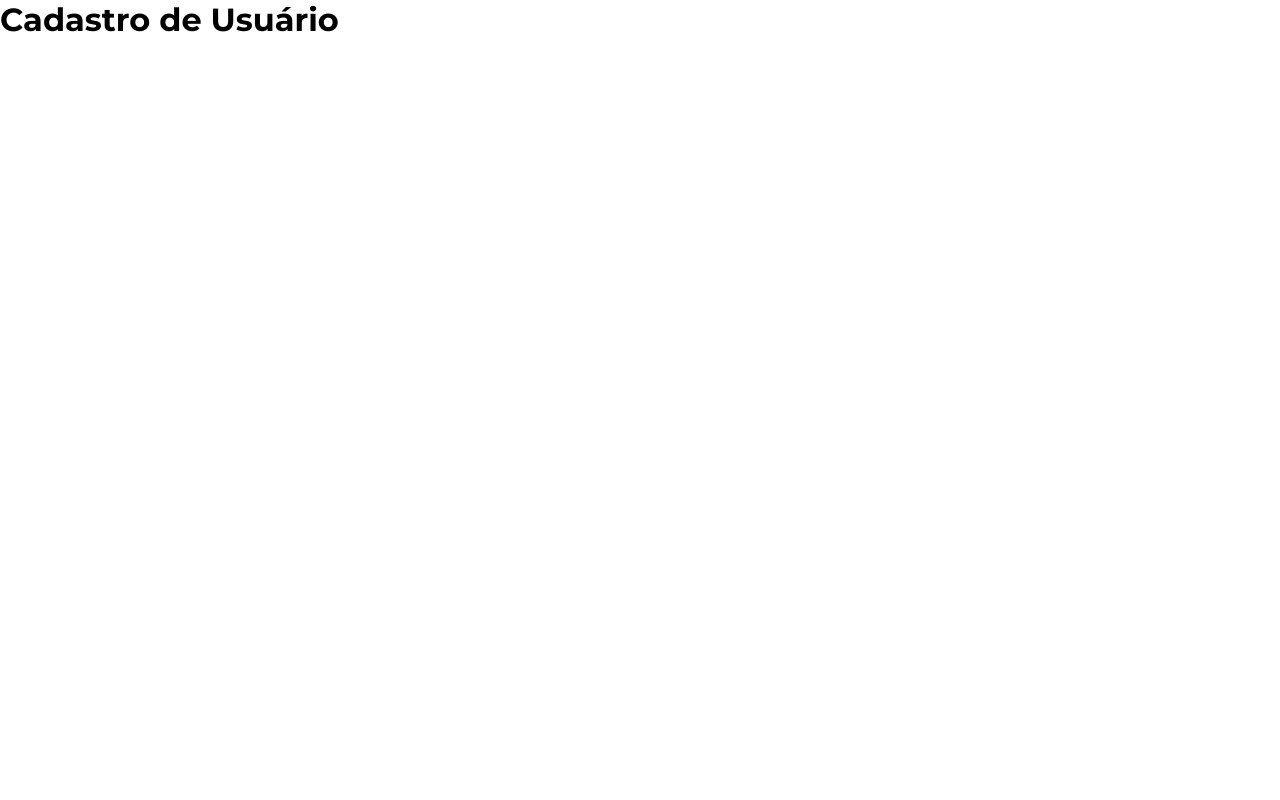
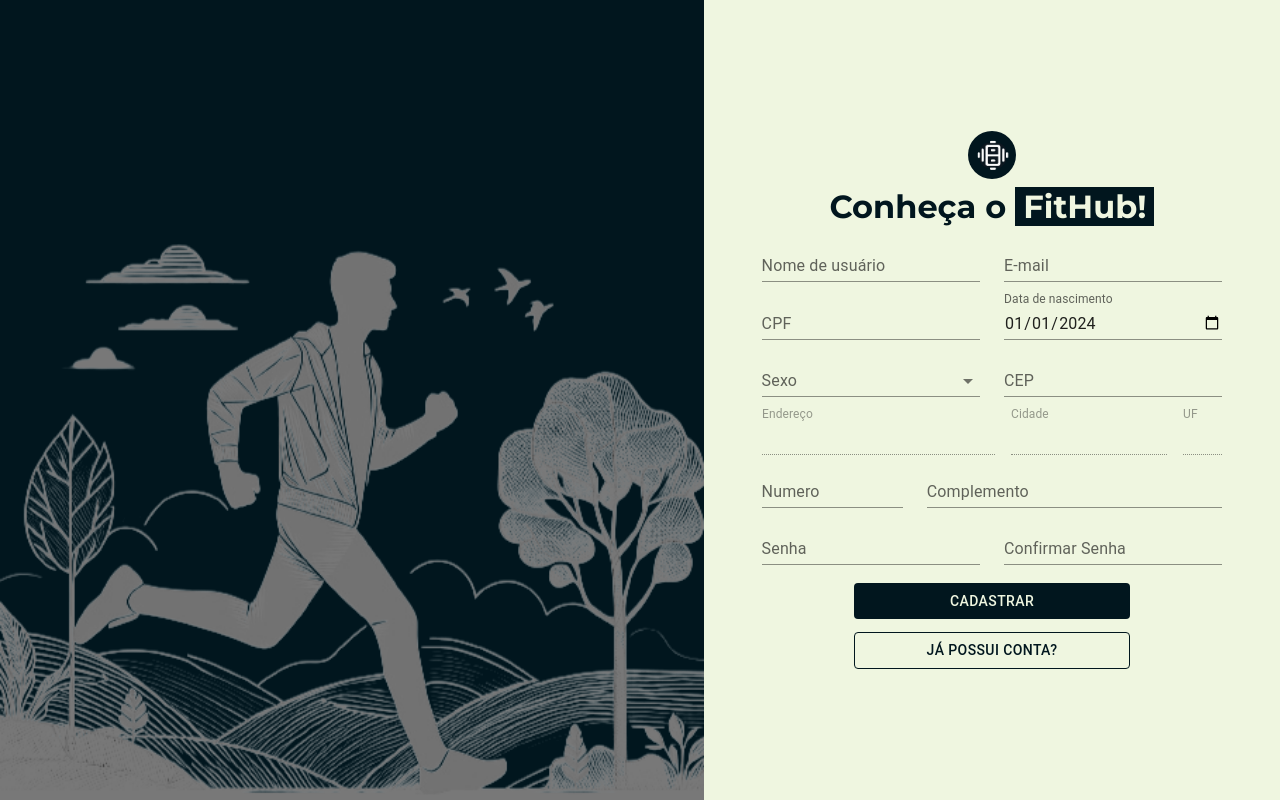
Before and after one commit to FuturoDEV-Fitness/M3P-FrontEnd-squad2, a React (Vite) app: page /cadastro-usuario in a window 1280 px wide. Built offline with nearby package versions, Linux system fonts and the light colour scheme; data requests are answered from the project's data file.

Commit message:
feat: 🎸 (CadastroUsuario) importação do template

```diff
--- a/src/pages/cadastroUsuario/index.jsx
+++ b/src/pages/cadastroUsuario/index.jsx
@@ -1,9 +1,9 @@
+import CTemplateCadastroUsuario from "../../components/templates/CTemplateCadastroUsuario";
+
+
 function CadastroUsuario() {
-    return (
-        <div>
-            <h1>Cadastro de Usuário</h1>
-        </div>
-    );
+
+    return <CTemplateCadastroUsuario />;
 }
 
 export default CadastroUsuario;
```
